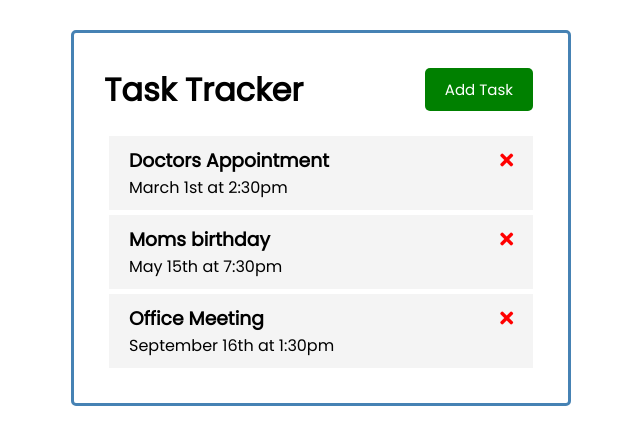
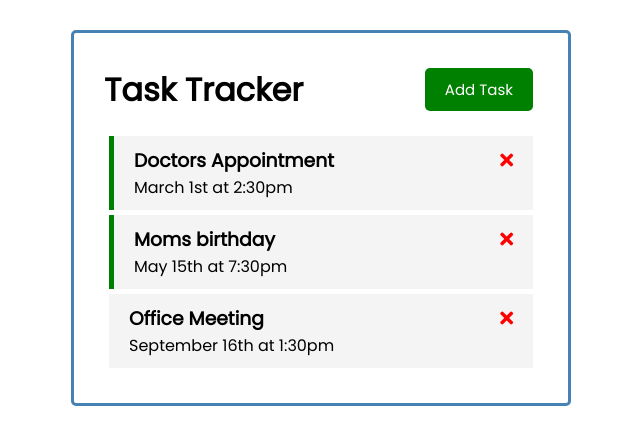
Before and after one commit to dlt-v/vue-todo-app, a Vue app: page / in a window 1280 px wide. Shown: the top 444 px of the page, without its empty margins (319-959 px from the left). Built offline with nearby package versions, Linux system fonts and the light colour scheme.

Commit message:
Implemented delete task and toggle-reminder functions to tasks

```diff
--- a/src/App.vue
+++ b/src/App.vue
@@ -1,7 +1,7 @@
 <template>
 <div class="container">
   <Header title="Task Tracker"/>
-  <Tasks :tasks="tasks"/>
+  <Tasks @toggle-reminder="toggleReminder" @delete-task="deleteTask" :tasks="tasks"/>
 </div>
 </template>
 
@@ -19,6 +19,19 @@
   data() {
     return {
       tasks: []
+    }
+  },
+  methods: {
+    deleteTask(id) {
+      if(confirm('Are you sure?')) {
+        this.tasks = this.tasks.filter((task) => task.id !== id)
+
+      }
+    },
+    toggleReminder(id) {
+        this.tasks = this.tasks.map( task =>
+          task.id === id ? {...task, reminder: !task.reminder} : task)
+
     }
   },
   created() {
@@ -42,7 +55,7 @@
         reminder: false,
       },
     ]
-  }
+  },
 };
 </script>
 
--- a/src/components/Task.vue
+++ b/src/components/Task.vue
@@ -1,8 +1,8 @@
 <template>
-    <div class="task">
+    <div @dblclick="$emit('toggle-reminder', task.id)" :class="[task.reminder ? 'reminder' : '', 'task']">
         <h3>
             {{ task.text }}
-            <i class="fas fa-times"></i>
+            <i @click="$emit('delete-task', task.id)" class="fas fa-times"></i>
         </h3>
         <p>{{ task.day }}</p>
     </div>
@@ -13,7 +13,8 @@
     name: "Task",
     props: {
         task: Object
-    }
+    },
+    emits: ['delete-task', 'toggle-reminder']
 };
 </script>
 
--- a/src/components/Tasks.vue
+++ b/src/components/Tasks.vue
@@ -1,6 +1,6 @@
 <template>
     <div :key="task.id" v-for="task in tasks">
-        <Task :task="task" />
+        <Task @toggle-reminder="$emit('toggle-reminder', task.id) " @delete-task="$emit('delete-task', task.id)" :task="task" />
     </div>
 </template>
 
@@ -14,6 +14,7 @@
     },
     components: {
         Task
-    }
+    },
+    emits: ['delete-tasks', 'toggle-reminder']
 }
 </script>
```
